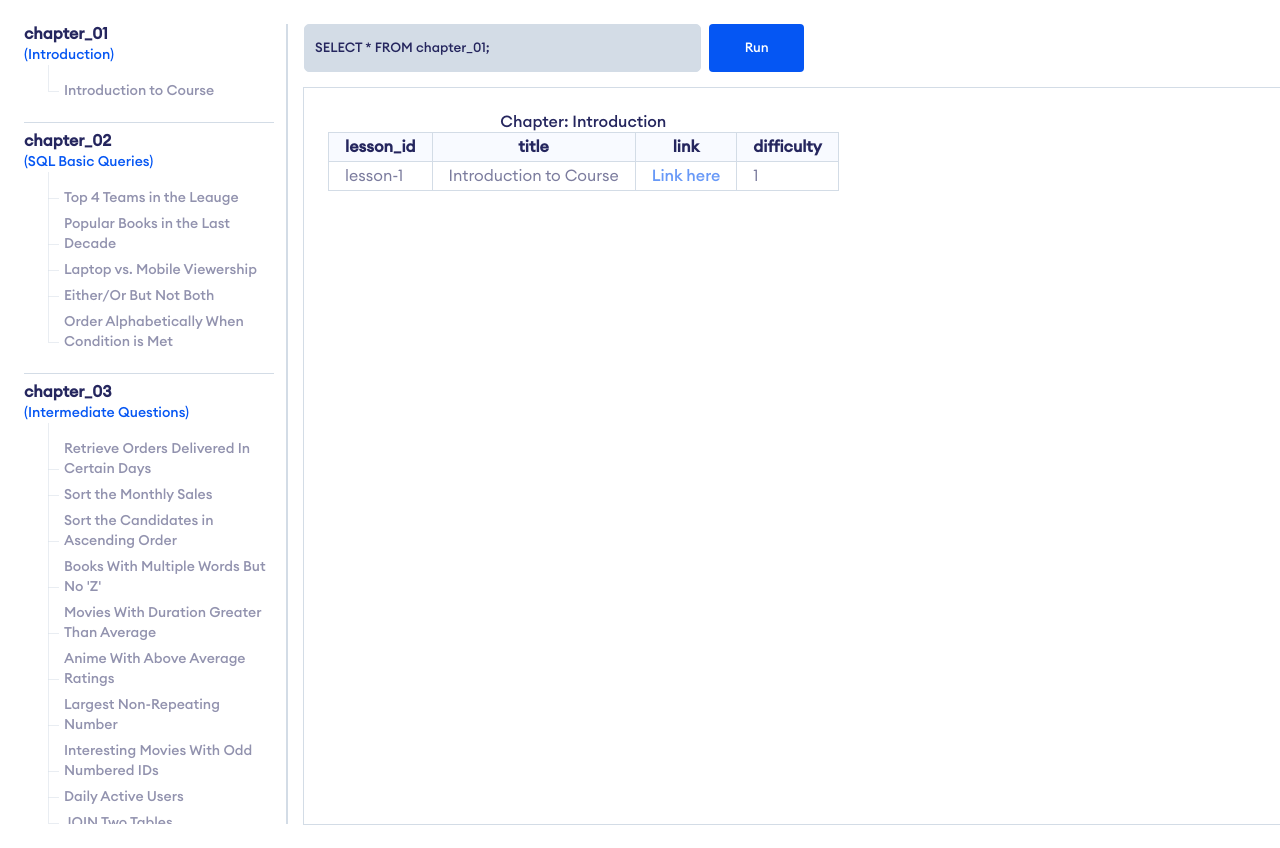
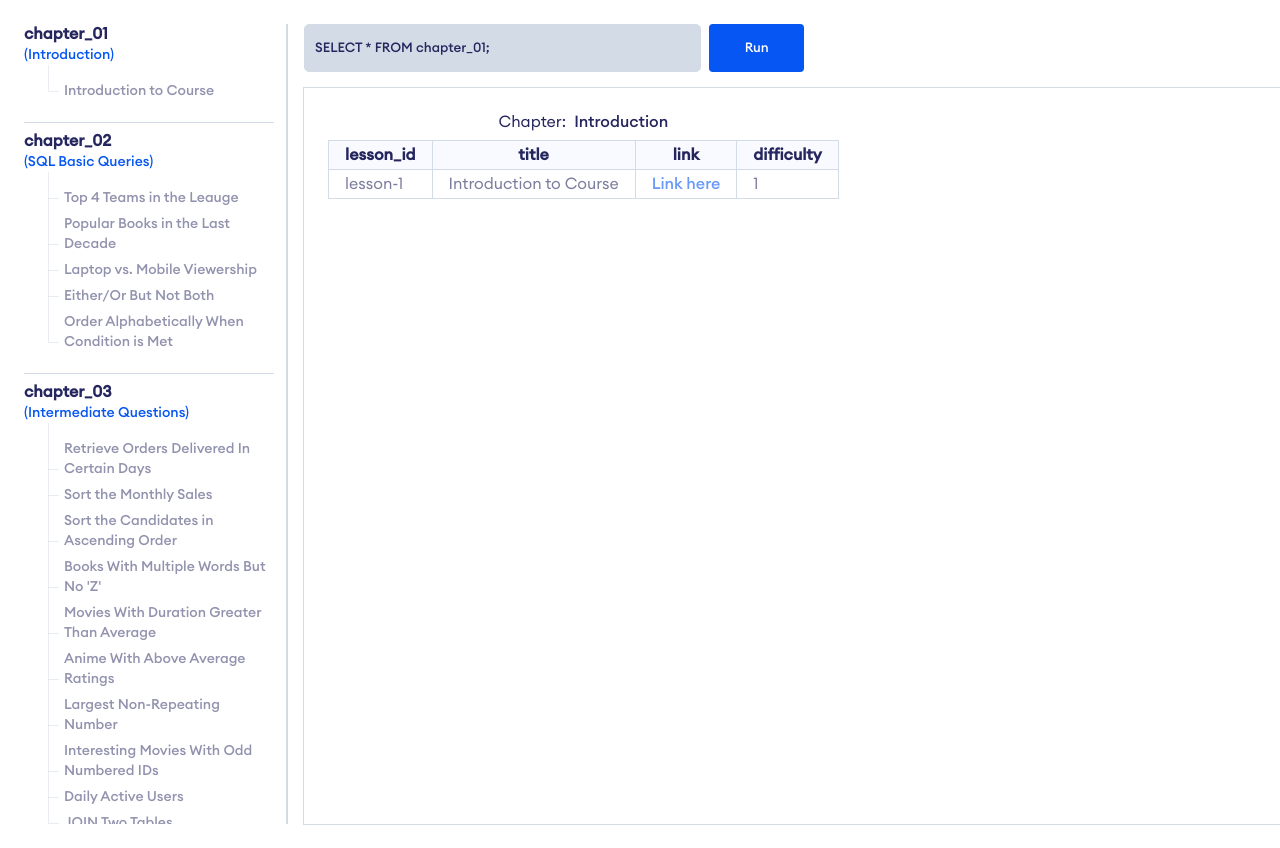
Before and after one commit to pandeysabin/sql-course-navigation, a React (Vite) app: page / in a window 1280 px wide. Both pictures are taken after a click on the button "Run". Shown: the top 848 px of the page. Built offline with nearby package versions, Linux system fonts and the light colour scheme.

Commit message:
give space to the table caption

```diff
--- a/src/App.css
+++ b/src/App.css
@@ -117,3 +117,7 @@ td {
   opacity: 0.6;
   font-family: "EuclidCircularA-Regular";
 }
+
+.chapter-table > caption {
+  margin-bottom: 8px;
+}
--- a/src/App.tsx
+++ b/src/App.tsx
@@ -78,7 +78,12 @@ function App() {
         <div id="table-container">
           {selectedChapter !== undefined ? (
             <table className="chapter-table">
-              <caption>Chapter: {selectedChapter?.name}</caption>
+              <caption>
+                <span style={{ fontFamily: "EuclidCircularA-Regular" }}>
+                  Chapter:
+                </span>
+                <span style={{ marginLeft: 8 }}>{selectedChapter?.name}</span>
+              </caption>
               <thead>
                 <tr>
                   <th>lesson_id</th>
```
